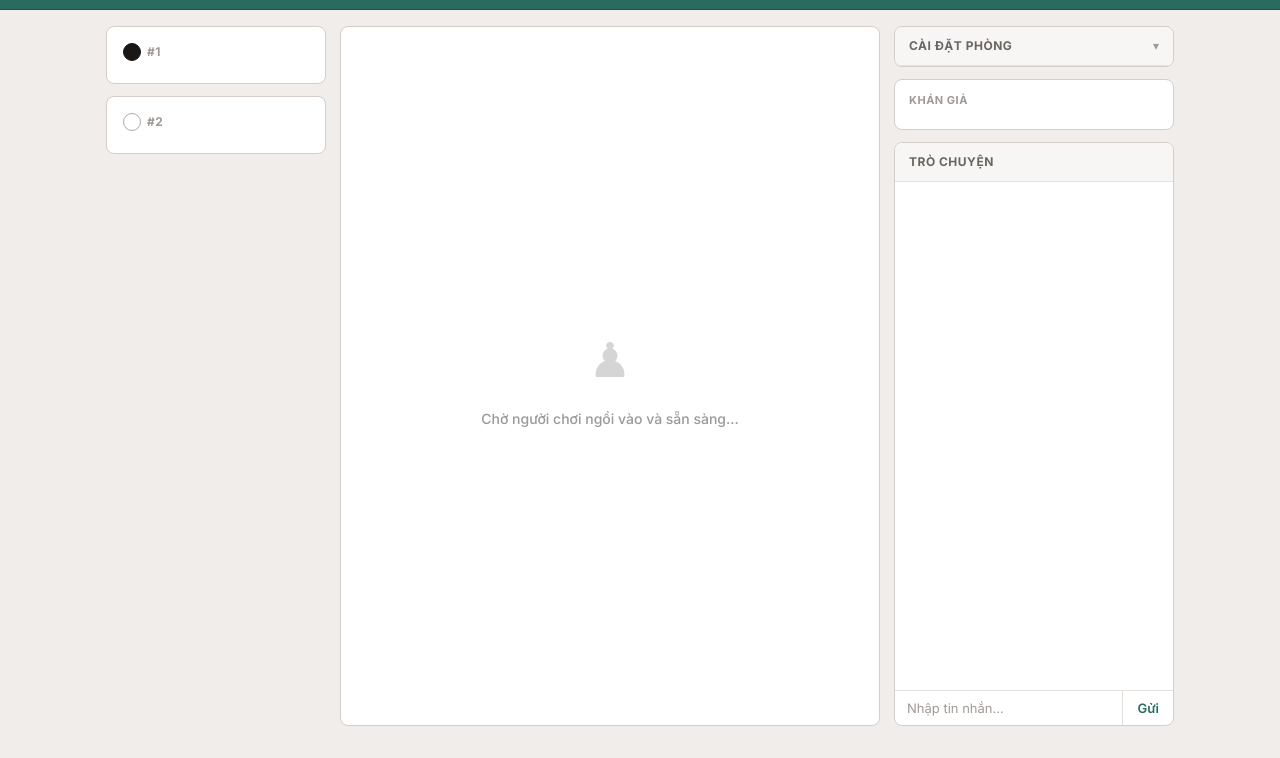
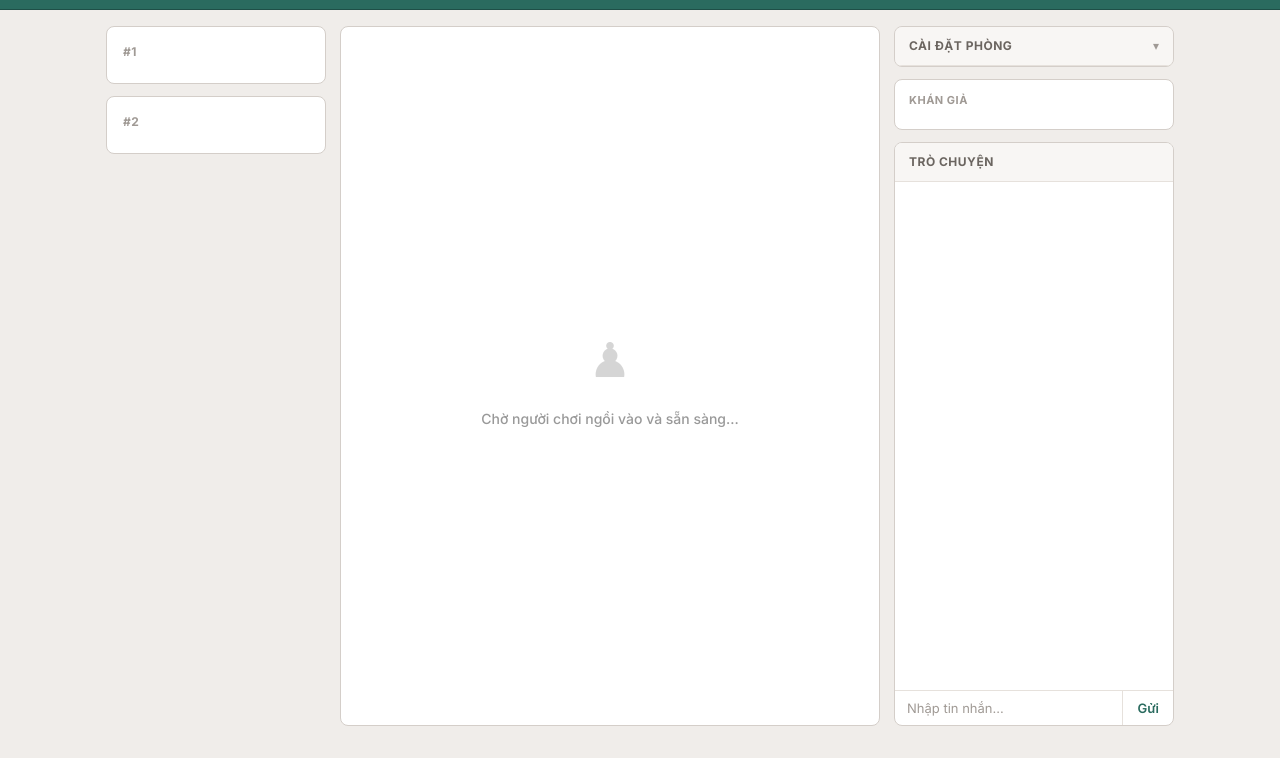
Before and after one commit to nguyencongminh090/RapfiPortal, a website: page gomoku-vn/client/room.html in a window 1280 px wide. Shown: the part 42-800 px from the top of the page. Drawn offline with nearby package versions, Linux system fonts and the light colour scheme; no server answers; sample sign-in values are in the browser's storage.

Commit message:
refactor: remove stone indicator styles from room component

```diff
--- a/gomoku-vn/client/css/room.css
+++ b/gomoku-vn/client/css/room.css
@@ -52,20 +52,7 @@
   margin-bottom: 6px;
 }
 
-.slot-card__stone {
-  width: 18px;
-  height: 18px;
-  border-radius: 50%;
-  border: 1.5px solid var(--c-border);
-}
-.slot-card__stone--black {
-  background: #1A1714;
-  border-color: #1A1714;
-}
-.slot-card__stone--white {
-  background: #FFFFFF;
-  border-color: #B0ABA6;
-}
+
 
 .slot-card__name {
   font-size: 15px;
--- a/gomoku-vn/client/room.html
+++ b/gomoku-vn/client/room.html
@@ -45,7 +45,6 @@
     <!-- Slot 1 -->
     <div id="slot-1" class="slot-card">
       <div class="slot-card__label">
-        <span class="slot-card__stone slot-card__stone--black"></span>
         #1
       </div>
       <div id="slot-1-content"></div>
@@ -54,7 +53,6 @@
     <!-- Slot 2 -->
     <div id="slot-2" class="slot-card">
       <div class="slot-card__label">
-        <span class="slot-card__stone slot-card__stone--white"></span>
         #2
       </div>
       <div id="slot-2-content"></div>
```
